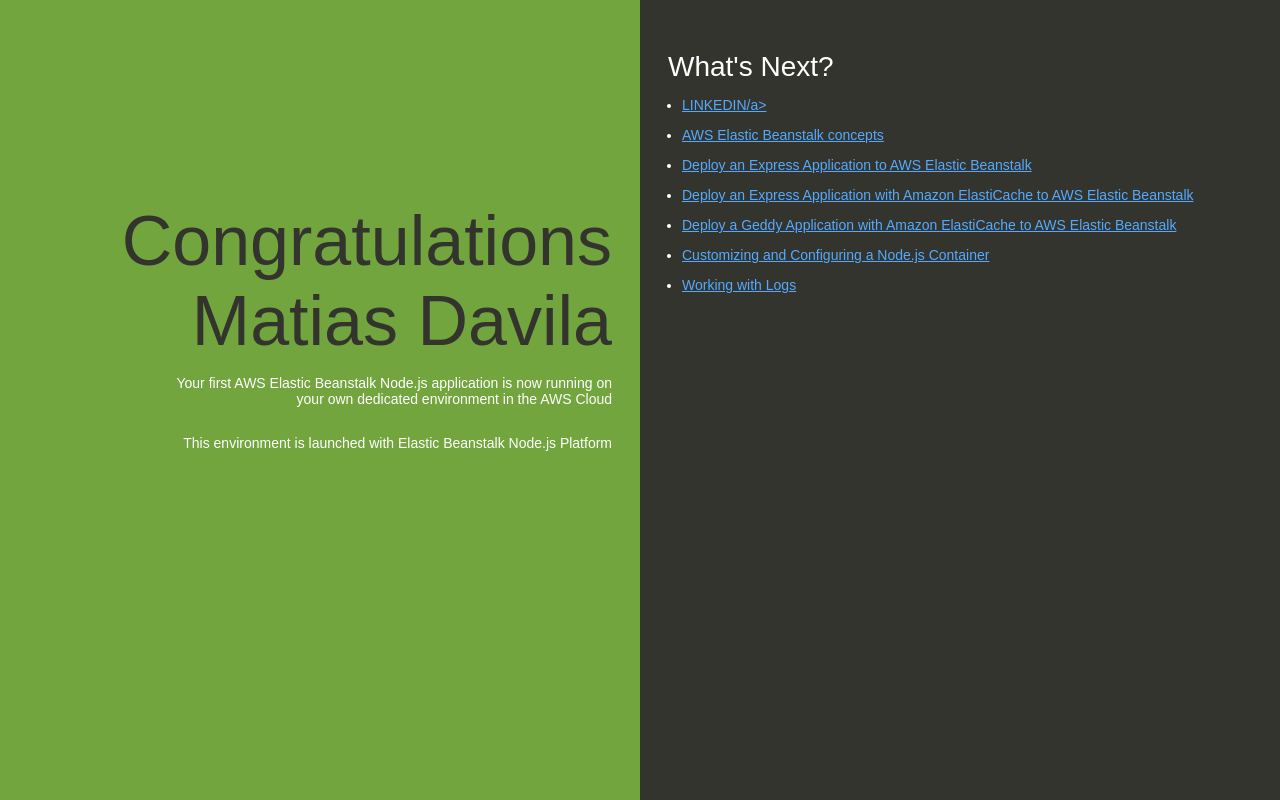
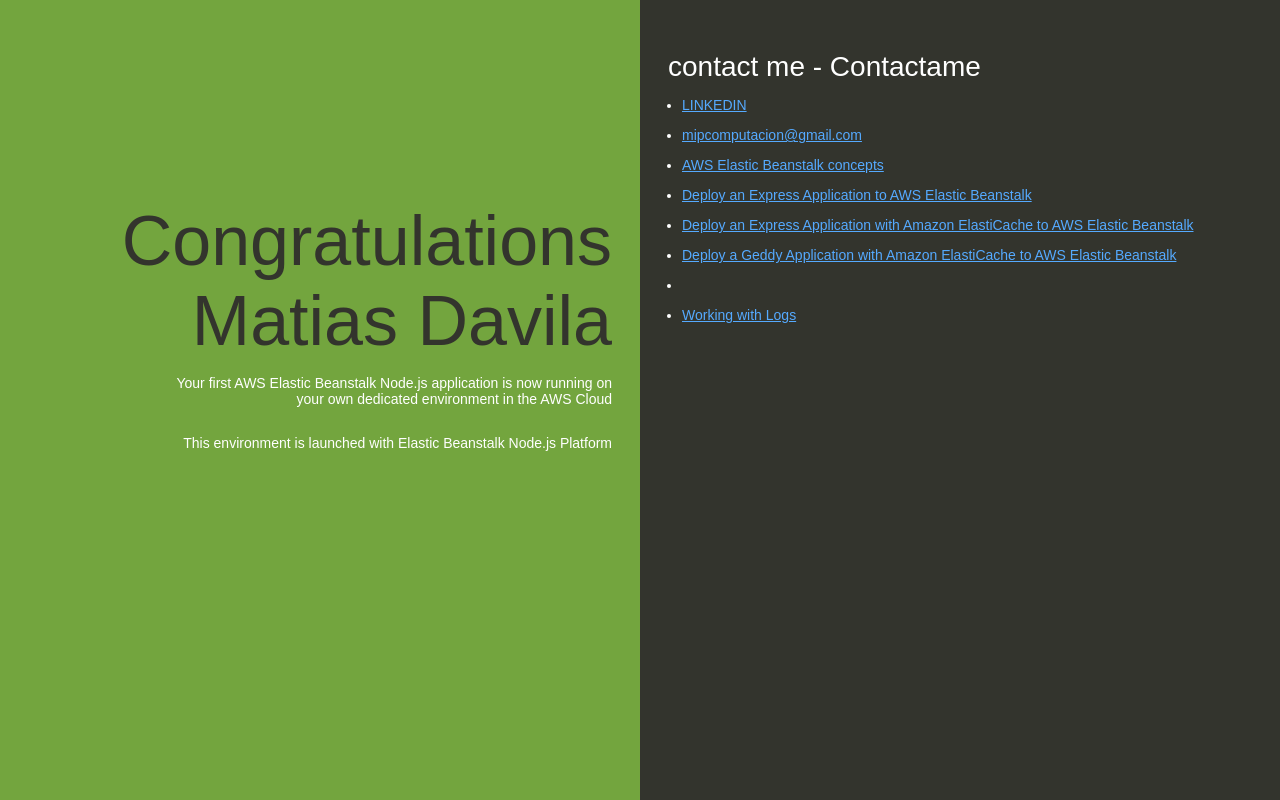
Before and after one commit to matiasisaacdavila22/was_github_CI, a website: page index.html in a window 1280 px wide. Drawn offline with Linux system fonts and the light colour scheme.

Commit message:
Update index.html

```diff
--- a/index.html
+++ b/index.html
@@ -79,15 +79,16 @@
       <p>This environment is launched with Elastic Beanstalk Node.js Platform</p>
     </div>
     <div class="linksColumn">
-      <h2>What's Next?</h2>
+      <h2>contact me - Contactame</h2>
       <ul>
-        <li><a href="https://www.linkedin.com/in/matias-davila/">LINKEDIN/a></li>
-        <li><a href="http://docs.aws.amazon.com/elasticbeanstalk/latest/dg/concepts.html">AWS Elastic Beanstalk concepts</a></li>
-        <li><a href="http://docs.aws.amazon.com/elasticbeanstalk/latest/dg/create_deploy_nodejs_express.html">Deploy an Express Application to AWS Elastic Beanstalk</a></li>
-        <li><a href="http://docs.aws.amazon.com/elasticbeanstalk/latest/dg/create_deploy_nodejs_express_elasticache.html">Deploy an Express Application with Amazon ElastiCache to AWS Elastic Beanstalk</a></li>
-        <li><a href="http://docs.aws.amazon.com/elasticbeanstalk/latest/dg/create_deploy_nodejs_geddy_elasticache.html">Deploy a Geddy Application with Amazon ElastiCache to AWS Elastic Beanstalk </a></li>
-        <li><a href="http://docs.aws.amazon.com/elasticbeanstalk/latest/dg/create_deploy_nodejs_custom_container.html">Customizing and Configuring a Node.js Container </a></li>
-        <li><a href="http://docs.aws.amazon.com/elasticbeanstalk/latest/dg/using-features.loggingS3.title.html">Working with Logs</a></li>
+        <li><a href="https://www.linkedin.com/in/matias-davila/">LINKEDIN</a></li>
+        <li><a href="#">mipcomputacion@gmail.com</a></li>
+        <li><a href="#">AWS Elastic Beanstalk concepts</a></li>
+        <li><a href="#">Deploy an Express Application to AWS Elastic Beanstalk</a></li>
+        <li><a href="#">Deploy an Express Application with Amazon ElastiCache to AWS Elastic Beanstalk</a></li>
+        <li><a href="#">Deploy a Geddy Application with Amazon ElastiCache to AWS Elastic Beanstalk </a></li>
+        <li><a href="#>"Customizing and Configuring a Node.js Container </a></li>
+        <li><a href="#">Working with Logs</a></li>
       </ul>
     </div>
   </body>
```
